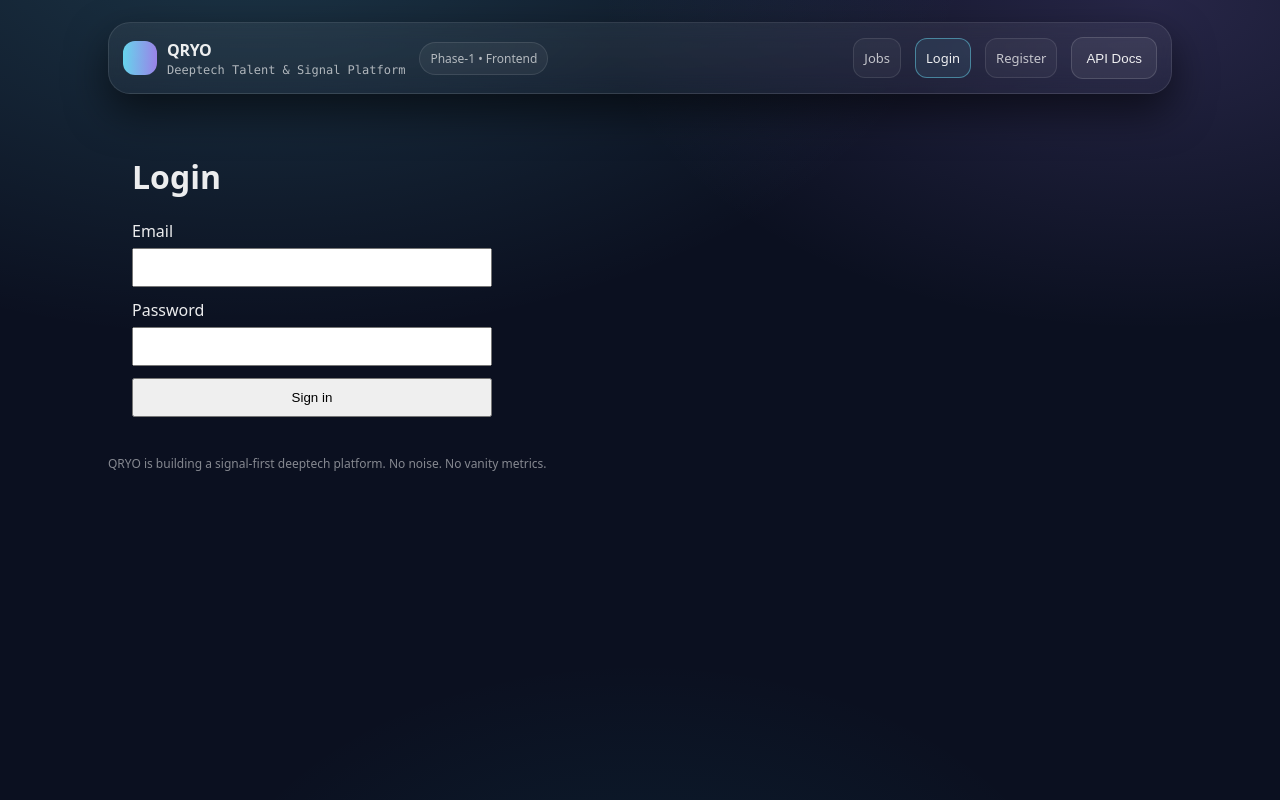
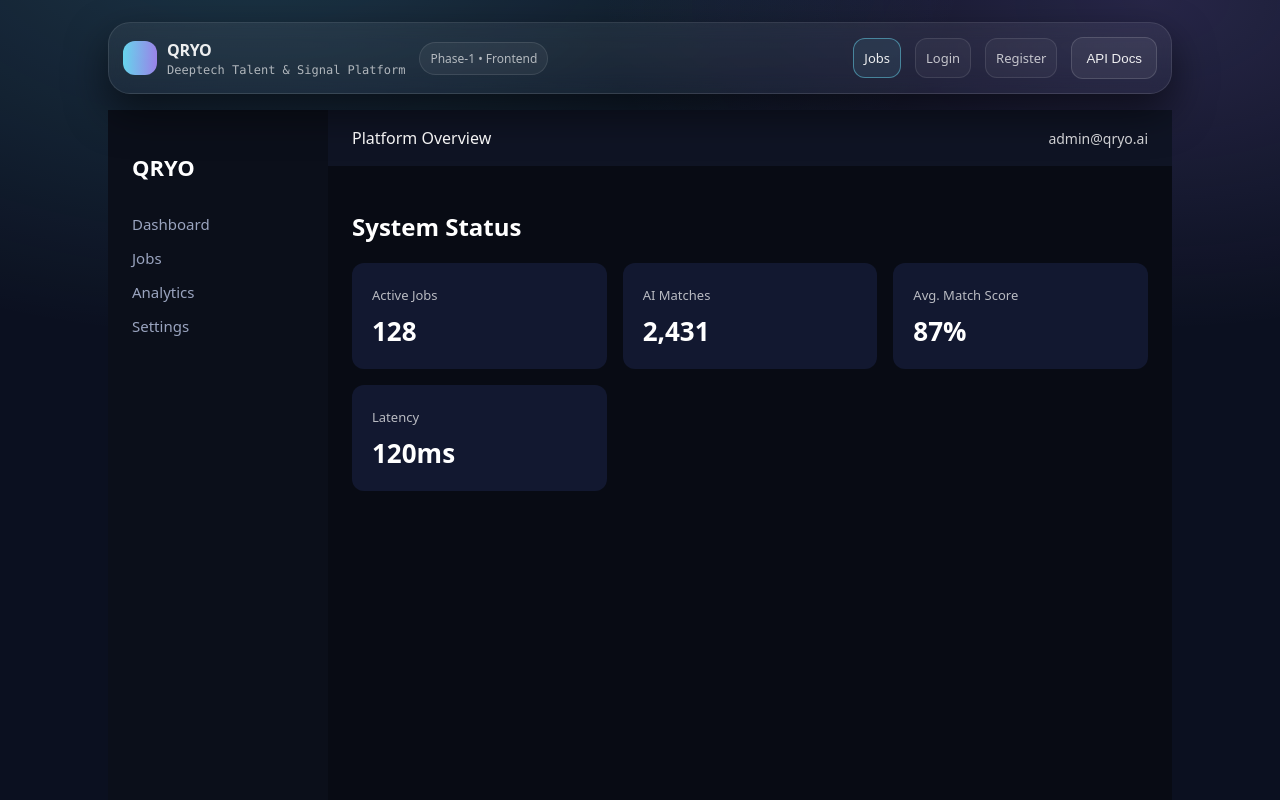
Before and after one commit to Procode9/Qryo-frontend, a React (Vite) app: page / in a window 1280 px wide. Before the commit this address led to /login. Shown: the top 800 px of the page. Built offline with nearby package versions, Linux system fonts and the light colour scheme; no server answers.

Commit message:
Update App.tsx

```diff
--- a/src/App.tsx
+++ b/src/App.tsx
@@ -1,5 +1,8 @@
 import { BrowserRouter, Routes, Route } from "react-router-dom";
+
 import Layout from "./components/Layout";
+
+import Dashboard from "./pages/Dashboard";
 import JobList from "./pages/JobList";
 import JobDetail from "./pages/JobDetail";
 import Login from "./pages/Login";
@@ -10,13 +13,22 @@
   return (
     <BrowserRouter>
       <Routes>
+
+        {/* Public routes (no layout if you want later ayırabiliriz) */}
+        <Route path="/login" element={<Login />} />
+        <Route path="/register" element={<Register />} />
+
+        {/* Protected / Platform routes */}
         <Route element={<Layout />}>
-          <Route path="/" element={<JobList />} />
+          <Route path="/" element={<Dashboard />} />
+          <Route path="/dashboard" element={<Dashboard />} />
+
+          <Route path="/jobs" element={<JobList />} />
           <Route path="/jobs/:id" element={<JobDetail />} />
-          <Route path="/login" element={<Login />} />
-          <Route path="/register" element={<Register />} />
+
           <Route path="*" element={<NotFound />} />
         </Route>
+
       </Routes>
     </BrowserRouter>
   );
```
